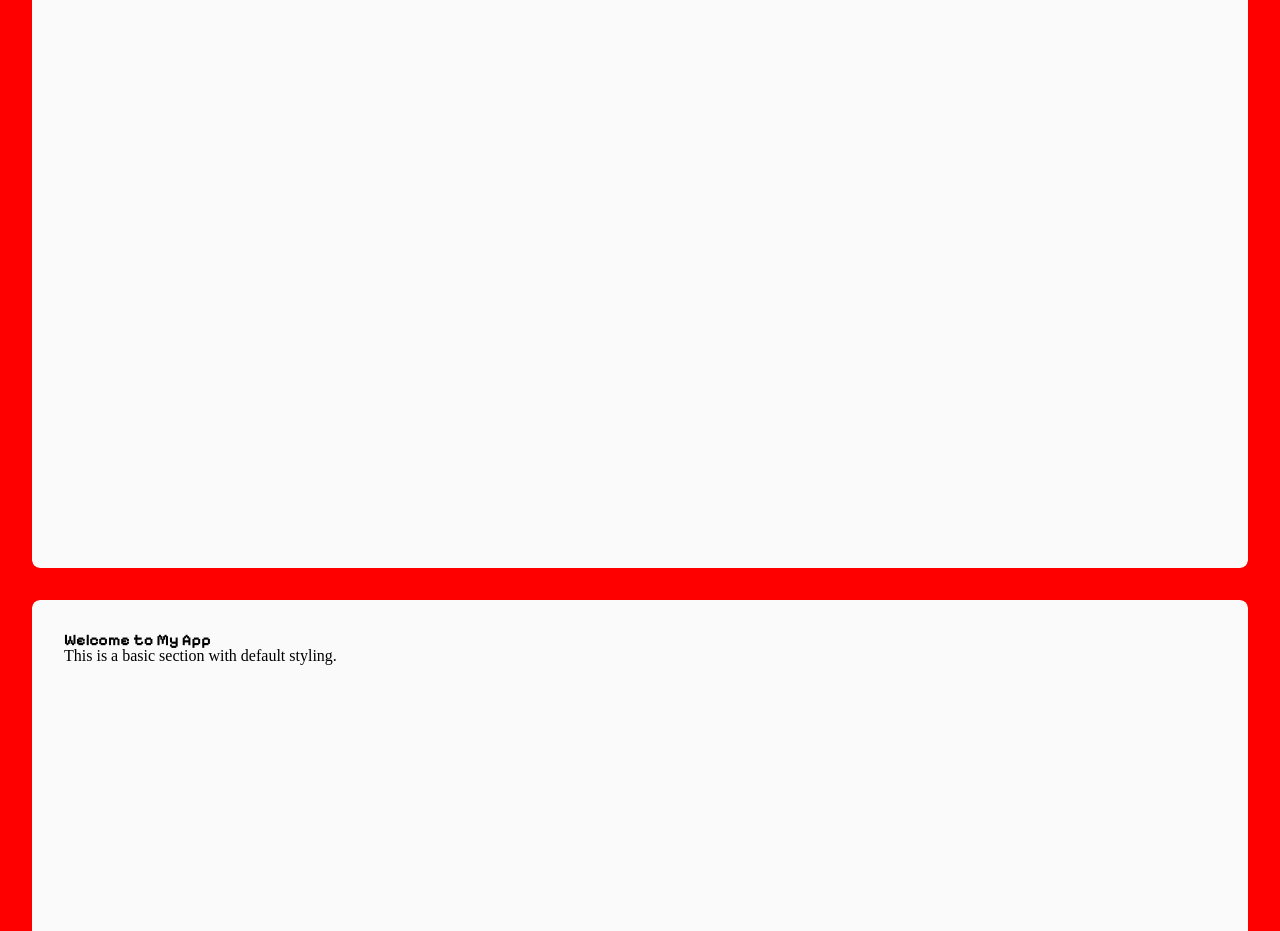
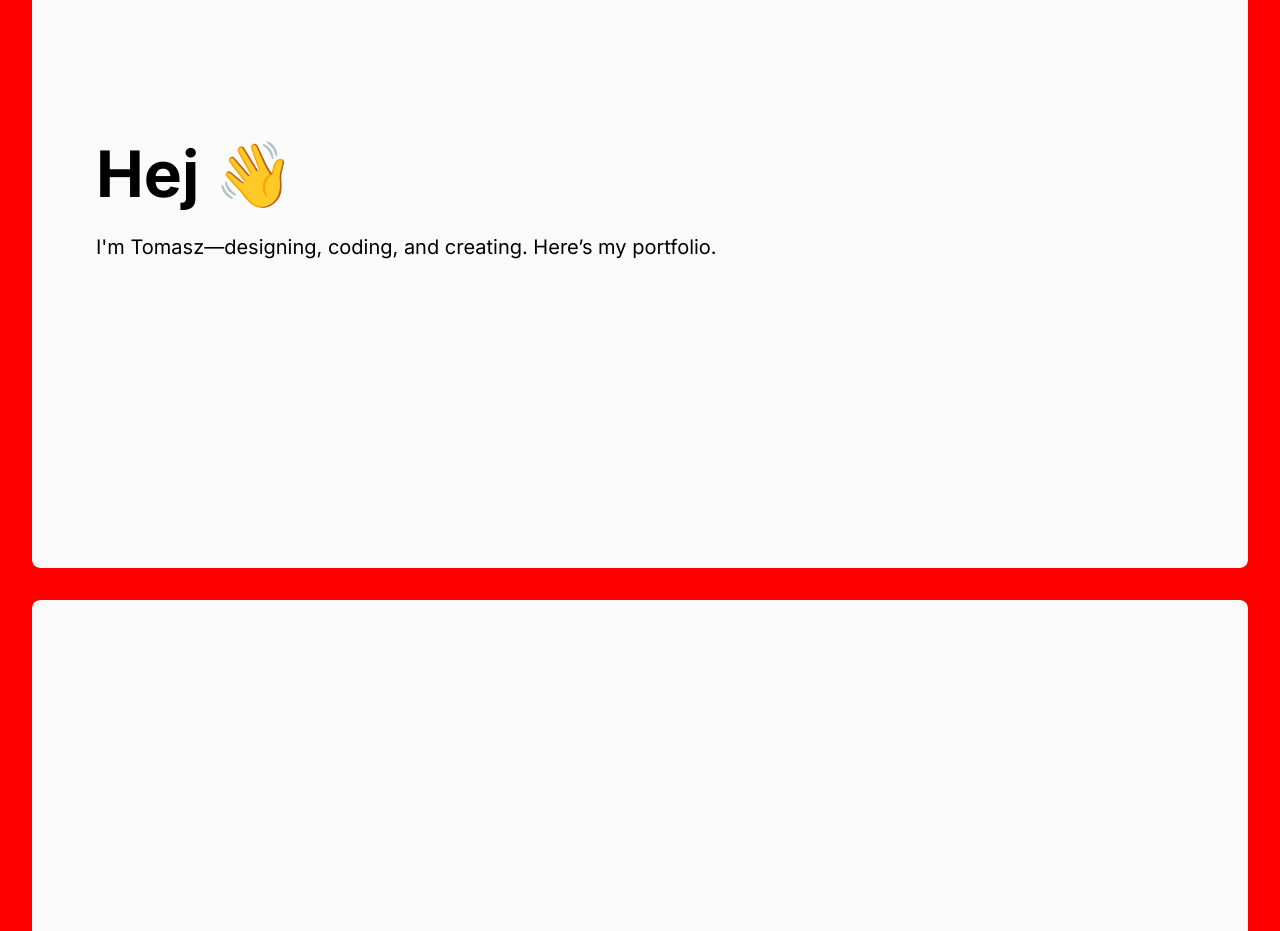
Before and after one commit to tomlis20/portfolio, a Next.js app: page / in a window 1280 px wide. Shown: the part 200-1131 px from the top of the page. Built offline with nearby package versions, Linux system fonts and the light colour scheme.

Commit message:
solid portfolio structure and themes

```diff
--- a/src/components/Section/Section.module.scss
+++ b/src/components/Section/Section.module.scss
@@ -2,7 +2,7 @@
     width: 100%;
     min-height: calc(100dvh - 32px);
 
-    padding: 32px;
+    padding: 32px 0px;
 
     background: #fafafa;
 
@@ -11,7 +11,25 @@
 	mask-position: center center;
 	mask-repeat: no-repeat;
 
+    display: flex;
+    align-items: center;
+    justify-content: center;
+
     @media screen and (min-width: 1068px) {
         min-height: calc(100dvh - 64px);
     }
+
+    &__container {
+        width: 100%;
+        margin: 0 auto;
+        padding: 0px 32px;
+
+        @media screen and (min-width: 1068px) {
+            padding: 0px 64px;
+        }
+
+        > *:not(:first-child) {
+            margin-top: 24px;
+        }
+    }
 }
--- a/src/components/Section/Section.tsx
+++ b/src/components/Section/Section.tsx
@@ -5,29 +5,21 @@ interface SectionProps {
     children: React.ReactNode
     id?: string
     className?: string
-    backgroundColor?: string
-    padding?: string
 }
 
 export default function Section({
     children,
     id,
     className = '',
-    backgroundColor,
-    padding,
 }: SectionProps) {
-    const sectionStyles = {
-        backgroundColor,
-        padding,
-    }
-
     return (
         <section
             id={id}
             className={`${styles.section} ${className}`}
-            style={sectionStyles}
         >
-            {children}
+            <div className={styles['section__container']}>
+                {children}
+            </div>
         </section>
     )
 }
--- /dev/null
+++ b/src/components/Section/index.tsx
@@ -0,0 +1 @@
+export { default } from './Section'
--- a/src/pages/_app.tsx
+++ b/src/pages/_app.tsx
@@ -1,7 +1,19 @@
 import '@/styles/reset.scss'
 import '@/styles/globals.scss'
 import type { AppProps } from 'next/app'
+import { Inter } from 'next/font/google'
+
+// Define Inter font
+const inter = Inter({
+    subsets: ['latin'],
+    weight: ['400', '500', '600', '700'],
+    variable: '--font-inter',
+})
 
 export default function App({ Component, pageProps }: AppProps) {
-    return <Component {...pageProps} />
+    return (
+        <div className={inter.className}>
+            <Component {...pageProps} />
+        </div>
+    )
 }
--- a/src/pages/index.tsx
+++ b/src/pages/index.tsx
@@ -1,29 +1,64 @@
-import { Pixelify_Sans, Montserrat } from 'next/font/google'
-import Section from '@/components/Section/Section'
-
-const pixelify = Pixelify_Sans({
-    subsets: ['latin'],
-    weight: ['700'],
-    variable: '--font-pixelify-sans'
-})
-
-const montserrat = Montserrat({
-    subsets: ['latin'],
-    weight: ['400'],
-    variable: '--font-montserrat',
-})
+import Section from '@/components/Section'
 
 export default function Home() {
     return (
         <div>
-            <main className={`${pixelify.variable} ${montserrat.variable}`}>
-                <Section>
+            <main>
+                <Section id="bio">
                     <h1>Hej 👋</h1>
-                    <p>This is a basic section with default styling.</p>
+                    <p>I'm Tomasz—designing, coding, and creating. Here’s my portfolio.</p>
+                    {/* Socials, GrowthMentor, etc. */}
                 </Section>
-                <Section>
-                    <h1>Welcome to My App</h1>
-                    <p>This is a basic section with default styling.</p>
+
+                <Section id="design-system">
+                    <h2>Design System</h2>
+                    <p>A scalable system I built...</p>
+                </Section>
+                <Section id="components">
+                    <h2>Component Library</h2>
+                    <p>Unstyled components in Storybook...</p>
+                </Section>
+
+                <Section id="calculator">
+                    <h2>Earnings Calculator</h2>
+                    <p>Interactive tool...</p>
+                </Section>
+                <Section id="prototypes">
+                    <h2>Prototype Challenge</h2>
+                    <p>Built in under 8 hours...</p>
+                </Section>
+
+                <Section id="views">
+                    <h2>Views Website</h2>
+                    <p>Aesthetic-driven project...</p>
+                </Section>
+                <Section id="cookie-consent">
+                    <h2>Cookie Consent</h2>
+                    <p>Sleek UI design...</p>
+                </Section>
+
+                <Section id="illustrations">
+                    <h2>Illustrations</h2>
+                    <p>Product doodles and art...</p>
+                </Section>
+                <Section id="svgs">
+                    <h2>Animated SVGs</h2>
+                    <p>Motion design...</p>
+                </Section>
+
+                <Section id="white-paper">
+                    <h2>White Paper</h2>
+                    <p>Designed document...</p>
+                </Section>
+
+                <Section id="workshops">
+                    <h2>Workshops</h2>
+                    <p>Facilitated sessions...</p>
+                </Section>
+
+                <Section id="side-projects">
+                    <h2>Side Projects</h2>
+                    <p>Pixel art and OBS scenes...</p>
                 </Section>
             </main>
         </div>
--- a/src/styles/globals.scss
+++ b/src/styles/globals.scss
@@ -1,14 +1,13 @@
 body {
-    margin: 0;
-    padding: 0;
-    font-family: var(--font-montserrat), sans-serif;
+    font-size: 1rem;
+	line-height: 1.4;
     font-weight: 400;
-
     background: red;
     padding: 16px;
 
     @media screen and (min-width: 1068px) {
-        padding: 32px;
+		padding: 32px;
+		font-size: 1.25rem;
     }
 }
 
@@ -18,10 +17,19 @@ main {
     gap: 16px;
 
     @media screen and (min-width: 1068px) {
-        gap: 32px;
+    	gap: 32px;
     }
 }
 
 h1, h2, h3, h4, h5, h6 {
-    font-family: var(--font-pixelify-sans), sans-serif;
+    font-weight: 700;
+	line-height: 1.1;
 }
+
+h1 {
+    font-size: 2em;
+
+	@media screen and (min-width: 1068px) {
+    	font-size: 3.2em;
+    }
+}
```
